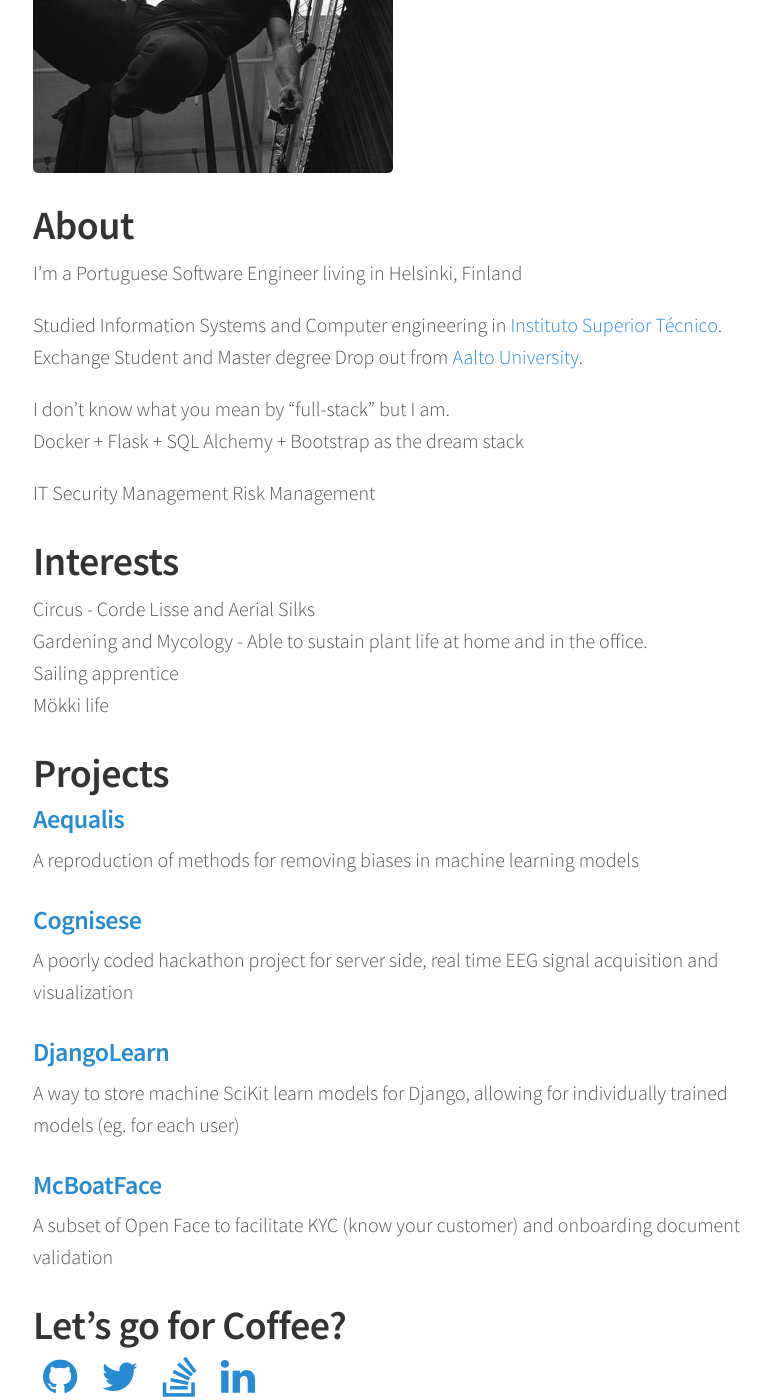
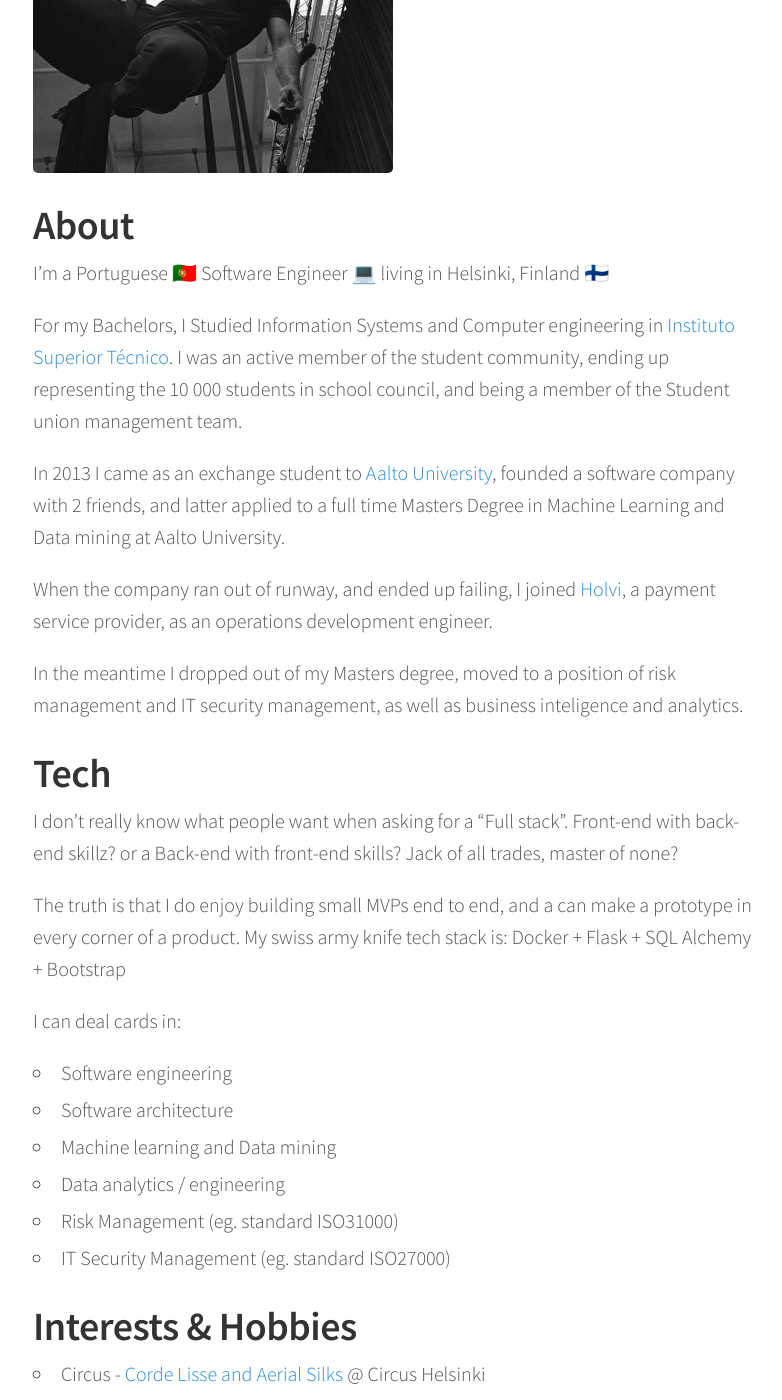
Before and after one commit to sergioisidoro/about-me, a Jekyll site: the page built from index.md, in a window 1280 px wide and 1400 px high, scrolled down 413 px. Shown: the whole window, without its empty margins (247-1029 px from the left). Built offline with Jekyll 4.4.1, drawn with Linux system fonts in a browser that asks for light colours; some of the changed text lies outside the part shown.

Commit message:
Update info and more detailed descriptions

```diff
--- a/index.md
+++ b/index.md
@@ -4,37 +4,53 @@ layout: home
 ![hey it's me!]({{ site.baseurl }}/imgs/pic.jpg){:height="50%" width="50%"}
 
 # About
-I'm a Portuguese Software Engineer living in Helsinki, Finland
+I'm a Portuguese 🇵🇹 Software Engineer 💻 living in Helsinki, Finland 🇫🇮
 
-Studied Information Systems and Computer engineering in [Instituto Superior Técnico](https://tecnico.ulisboa.pt/en/). Exchange Student and Master degree Drop out from [Aalto University](http://www.aalto.fi/en/).
+For my Bachelors, I Studied Information Systems and Computer engineering in [Instituto Superior Técnico](https://tecnico.ulisboa.pt/en/). I was an active member of the student community, ending up representing the 10 000 students in school council, and being a member of the Student union management team.
 
-I don't know what you mean by "full-stack" but I am.
-Docker + Flask + SQL Alchemy + Bootstrap as the dream stack
+In 2013 I came as an exchange student to [Aalto University](http://www.aalto.fi/en/), founded a software company with 2 friends, and latter applied to a full time Masters Degree in Machine Learning and Data mining at Aalto University.
 
-IT Security Management
-Risk Management
+When the company ran out of runway, and ended up failing, I joined [Holvi](www.holvi.com), a payment service provider, as an operations development engineer.
 
-# Interests
+In the meantime I dropped out of my Masters degree, moved to a position of risk management and IT security management, as well as business inteligence and analytics.
 
-Circus - Corde Lisse and Aerial Silks
-Gardening and Mycology - Able to sustain plant life at home and in the office.
-Sailing apprentice
-Mökki life
+# Tech
+I don't really know what people want when asking for a "Full stack".
+Front-end with back-end skillz? or a Back-end with front-end skills? Jack of all trades, master of none?
+
+The truth is that I do enjoy building small MVPs end to end, and a can make a prototype in every corner of a product.
+My swiss army knife tech stack is: Docker + Flask + SQL Alchemy + Bootstrap
+
+I can deal cards in:
+* Software engineering
+* Software architecture
+* Machine learning and Data mining
+* Data analytics / engineering
+* Risk Management (eg. standard ISO31000)
+* IT Security Management (eg. standard ISO27000)
+
+
+# Interests & Hobbies
+
+* Circus - [Corde Lisse and Aerial Silks](https://www.instagram.com/p/BY_ajJ6FIy-/?taken-by=smaisidoro) @ Circus Helsinki
+* Gardening and Mycology - Able to sustain plant life at home and in the office. Chilly and Oyster musrhoom cultivation
+* Sailing apprentice - I have an old Sloop boat that I try not to sink every year.
+* Mökki life - Fishing, Sauna, Boating, Island Hopping, Mushroom and berry picking, Knitting in front of the fireplace?
 
 
 # Projects
 
 ### [Aequalis](https://github.com/sergioisidoro/aequalis)
-A reproduction of methods for removing biases in machine learning models
+A reproduction of a published paper about methods to remove biases in machine learning models (eg. racial, gender), either pre-existing in the data, or learned by the model.
 
 ### [Cognisese](https://github.com/sergioisidoro/cognisense)
-A poorly coded hackathon project for server side, real time EEG signal acquisition and visualization
+A poorly coded hackathon project for server side, near-real time EEG signal acquisition and visualization
 
 ### [DjangoLearn](https://github.com/open-holvi/djangolearn)
 A way to store machine SciKit learn models for Django, allowing for individually trained models (eg. for each user)
 
 ### [McBoatFace](https://github.com/open-holvi/mcboatface)
-A subset of Open Face to facilitate KYC (know your customer) and onboarding document validation
+A subset of Open Face features, wrapped around a flask API to extract and compare facial features. The main objective of this project was to to facilitate KYC (know your customer) and document validation during registration.
 
 # Let's go for Coffee?
 
```
